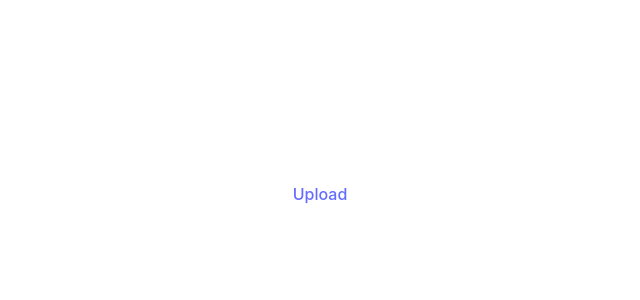
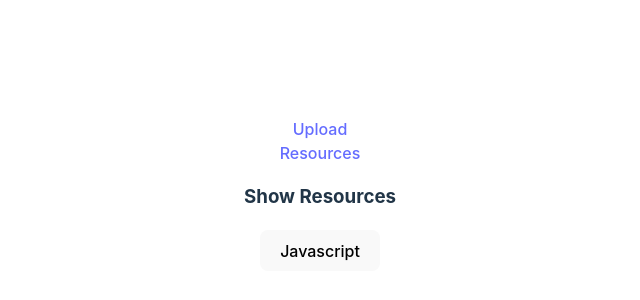
Before and after one commit to CodeOp-tech/fs35-team-B, a React (Vite) app in the folder client/: page /resources in a window 1280 px wide. Before the commit this address had no page. Shown: the part 206-506 px from the top of the page, without its empty margins (320-960 px from the left). Built offline with nearby package versions, Linux system fonts and the light colour scheme.

Commit message:
progressed with the resources page

```diff
--- a/client/src/App.jsx
+++ b/client/src/App.jsx
@@ -23,11 +23,15 @@ function App() {
 <div>
   <Link to="/upload">Upload</Link>
 </div>
+<div>
+  <Link to="/resources">Resources</Link>
+</div>
+
   <Routes>
     <Route path="/login" element={<Login />}/>
     <Route path="/signUp" element={<SignUp />}/>
     <Route path="/" element={<Home />}/>
-    <Route path="/resources/:id" element={<Resources />}/>
+    <Route path="/resources" element={<Resources />}/>
     <Route path="/upload" element={<Upload />}/>
     <Route path="/dashboard" element={<Dashboard />}/>
    </Routes>
--- a/client/src/pages/resources.jsx
+++ b/client/src/pages/resources.jsx
@@ -1,4 +1,5 @@
 import React, { useEffect, useState } from 'react'
+import {useParams} from "react-router-dom";
 
 // so here based on the selected category ( the button ), then the contents from the database will appear based on the type of category clicked
 // so fetch the data by resource id from backend
@@ -11,28 +12,47 @@ const [resourcesData, setResourcesData] = useState([]);
 const [selectedCategory, setSelectedCategory] = useState(null);
 
 // so data from the backend is fetched based on the selected category
-  if (selectedCategory)
-  fetch (`api/privateResource/id/${selectedCategory}`)
-  .then((res) => {
-    if (!res.ok) {
-      throw new error ('error found')
-    }
-    return res.json ();
+const {id} = useParams ();
+
+  const fetchResources = () => {
+    if (selectedCategory)
+  fetch (`api/resources/id/${id}`)
+  .then((res) => res.json ())
+  .then((data) => {
+    setResourcesData(data);
+    console.log(data);
   })
-  .then((data) => setResourcesData(data))
   .catch((error) => {
-    console.log("error")
+    console.log("error", error);
   });
 
+  useEffect(() => {
+    fetchResources (id);
+}, [selectedCategory, id]);
+  }
+
+  // this should be based on the category type
+  const handleCategoryClick = () => {
+    setSelectedCategory();
+  };
 
 
+// what i want to show up is the link url based on the category id from the table resources.
+// so the thing from the category that i want to show up is the type as it contains the name
 
-  return (
-    <div>
-      <h3> Show Resources  </h3>
-      <button > Javascript </button>
-      </div>
-  )
+return (
+  <div>
+    <h3>Show Resources</h3>
+    <button onClick={handleCategoryClick}>Javascript</button>
+    {resourcesData.length > 0 && (  // Check if resources exist before mapping
+      resourcesData.map((resource) => (
+        <div key={resource.id}>
+          <a href={resource.link_url}>{category.type}</a>
+        </div>
+      ))
+    )}
+  </div>
+);
 }
 
 
```
Also changed, not shown: 1 other file (tests, documents, lock files or other folders).
